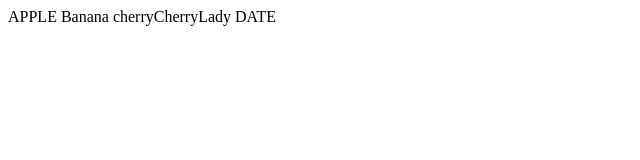
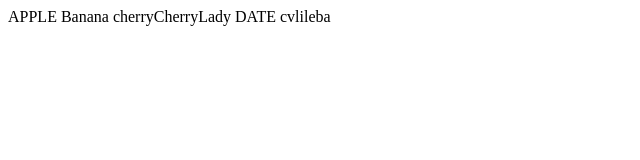
Before and after one commit to jeliaaa/team-links, a plain HTML site: page index.html in a window 1280 px wide. Shown: the full height of the page, 0-640 px from the left. Drawn offline with Linux system fonts and the light colour scheme.

Commit message:
fix: add missing newline at end of file and include 'cvlileba'

```diff
--- a/index.html
+++ b/index.html
@@ -12,3 +12,5 @@
     <span>DATE</span>
 </body>
 </html>
+
+cvlileba
```
